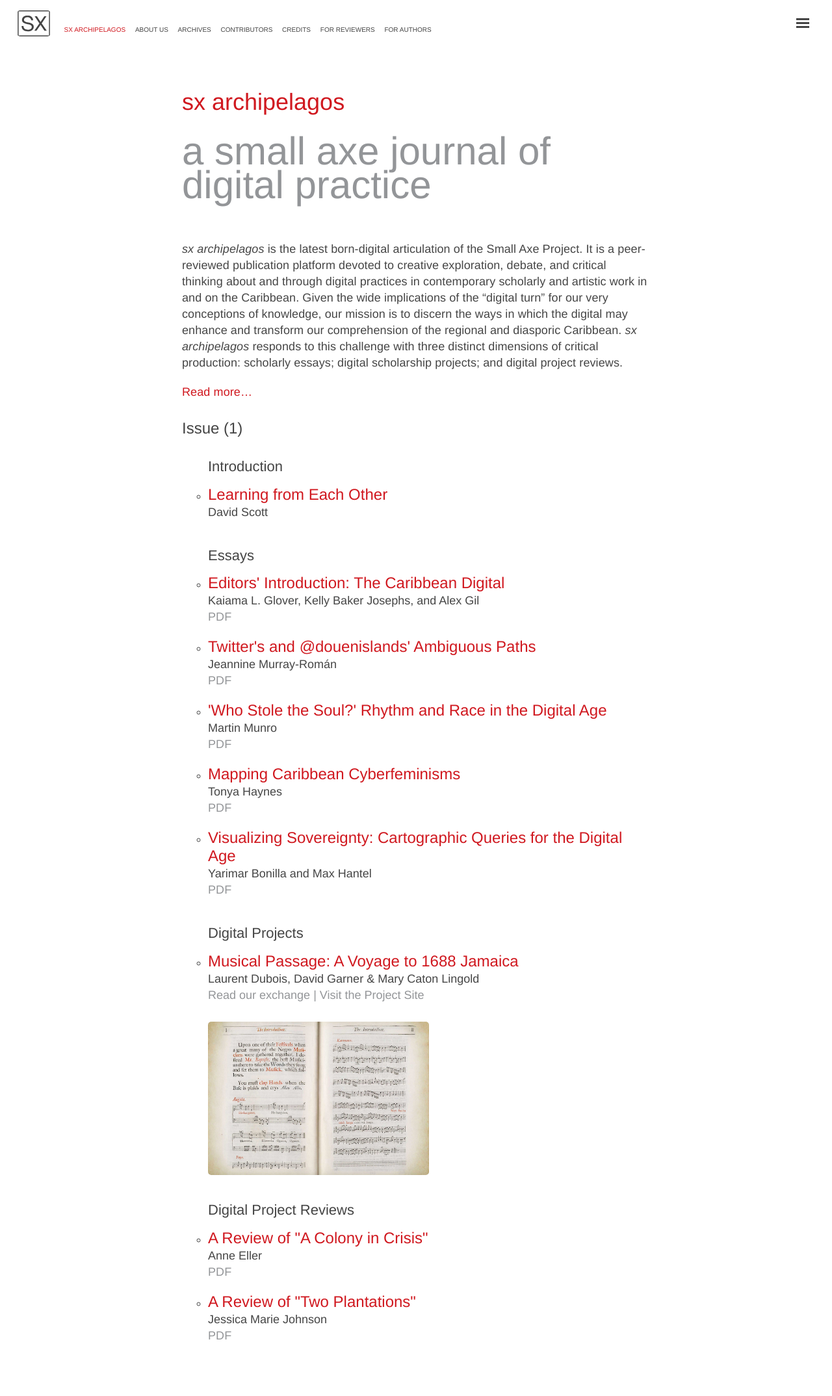
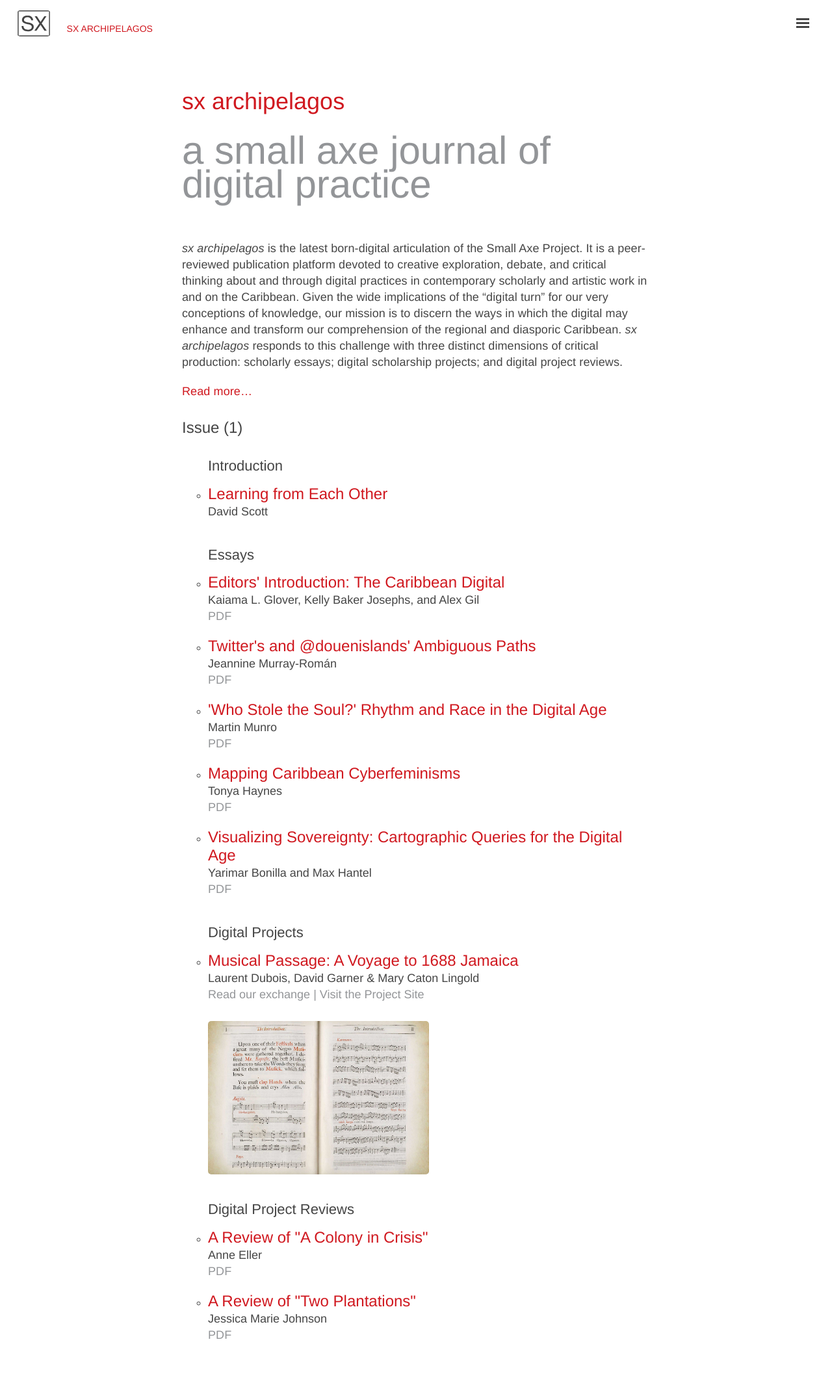
Before and after one commit to archipelagosjournal/archipelagos, a Jekyll site: the page built from index.html, in a window 1280 px wide. Shown: the whole page at 65% size. Built offline with Jekyll 4.4.1, drawn with Linux system fonts in a browser that asks for light colours.

Commit message:
switched menus

```diff
--- a/_includes/sidebar.html
+++ b/_includes/sidebar.html
@@ -5,17 +5,23 @@
     <!-- Toggleable sidebar -->
     <div class="sidebar" id="sidebar">
       <div class="sidebar-item">
-        <p><em>sx archipelago</em> is part of the Small Axe Project. To learn more visit our project platforms below.</p>
+        <p><em>sx archipelagos</em>—a small axe journal of digital practice—is part of the <a href="http://smallaxe.net/" target="_blank">Small Axe Project</a>.</p>
       </div>
+      <nav class="main-nav">
+      <a class="sidebar-nav-item" href="{{ site.baseurl }}/index.html">Home</a>
+        {% assign pages_list = site.pages | sort:"url" %}
+        {% for node in pages_list %}{% if node.title != null AND node.title != "Menu" %}{% if node.layout == "page" %}<a class="sidebar-nav-item{% if page.url == node.url %} active{% endif %}" href="{{ site.baseurl }}{{ node.url }}">{{ node.title }}</a>
+        {% endif %}{% endif %}{% endfor %}
+    </nav>
 
-      <nav class="sidebar-nav">
+<!--       <nav class="sidebar-nav">
               <a class="sidebar-nav-item" href="http://smallaxe.net/">Small Axe</a>
               <a class="sidebar-nav-item" href="http://smallaxe.net/sx-salon">SX Salon</a>
               <a class="sidebar-nav-item" href="http://smallaxe.net/sx-visualities">SX Visualities</a>
               <a class="sidebar-nav-item" href="http://smallaxe.net/literary-competition">Literary Competition</a>
               <a class="sidebar-nav-item" href="http://smallaxe.net/people">People</a>
               <a class="sidebar-nav-item" href="http://smallaxe.net/archive">Archive</a>
-      </nav>
+      </nav> -->
 
       <div class="sidebar-footer">
         <p>&copy; {{ site.time | date: '%Y' }}. Small Axe, Inc. Offered with a CC-BY 4.0 International License. Source documents can be found on our <a href="{{ site.githuburl }}">repository</a></p>
--- a/_layouts/default.html
+++ b/_layouts/default.html
@@ -12,8 +12,8 @@
     <div class="wrap">
       <div class="masthead">
         <a id="logo" href="http://smallaxe.net" alt="small axe logo"><img src="{{ site.baseurl }}/public/logo.svg" height="40px" width="52px"/></a>
-
-        {% include menu.html %}
+        <a class="header-title" href="{{ site.baseurl }}/index.html">{{ site.title }}</a>
+        {% comment %}{% include menu.html %}{% endcomment %}
 
       </div>
 
--- a/public/css/main.css
+++ b/public/css/main.css
@@ -121,6 +121,18 @@
 a:hover,
 a:focus {
   text-decoration: underline;
+}
+
+a.header-title {
+
+  font-weight: 300;
+  text-transform: uppercase;
+  max-width: 38rem;
+  padding-left:  1rem;
+  padding-right: 1rem;
+  margin-left:  auto;
+  margin-right: auto;
+  font-size: .7rem;
 }
 
 /* Headings */
```
